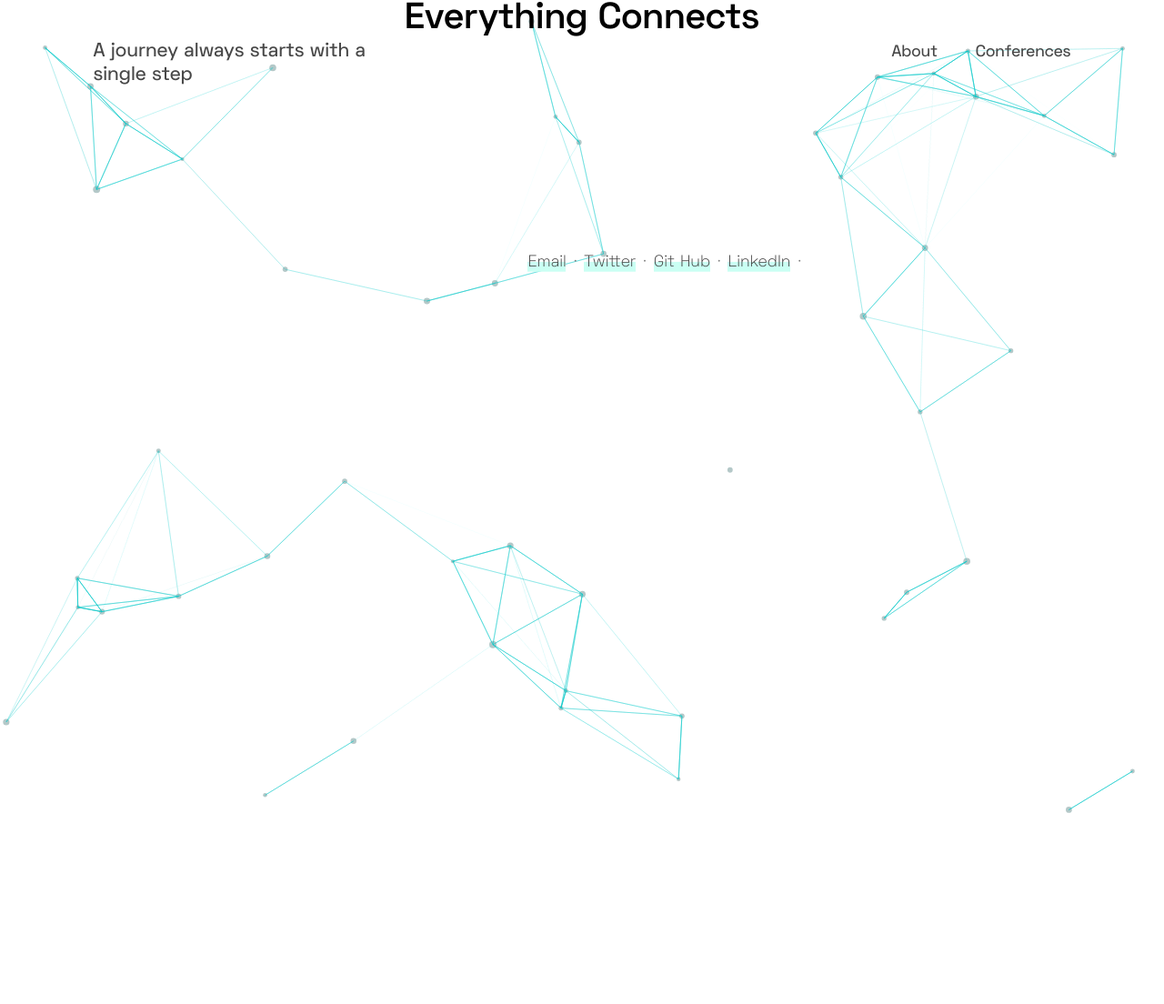
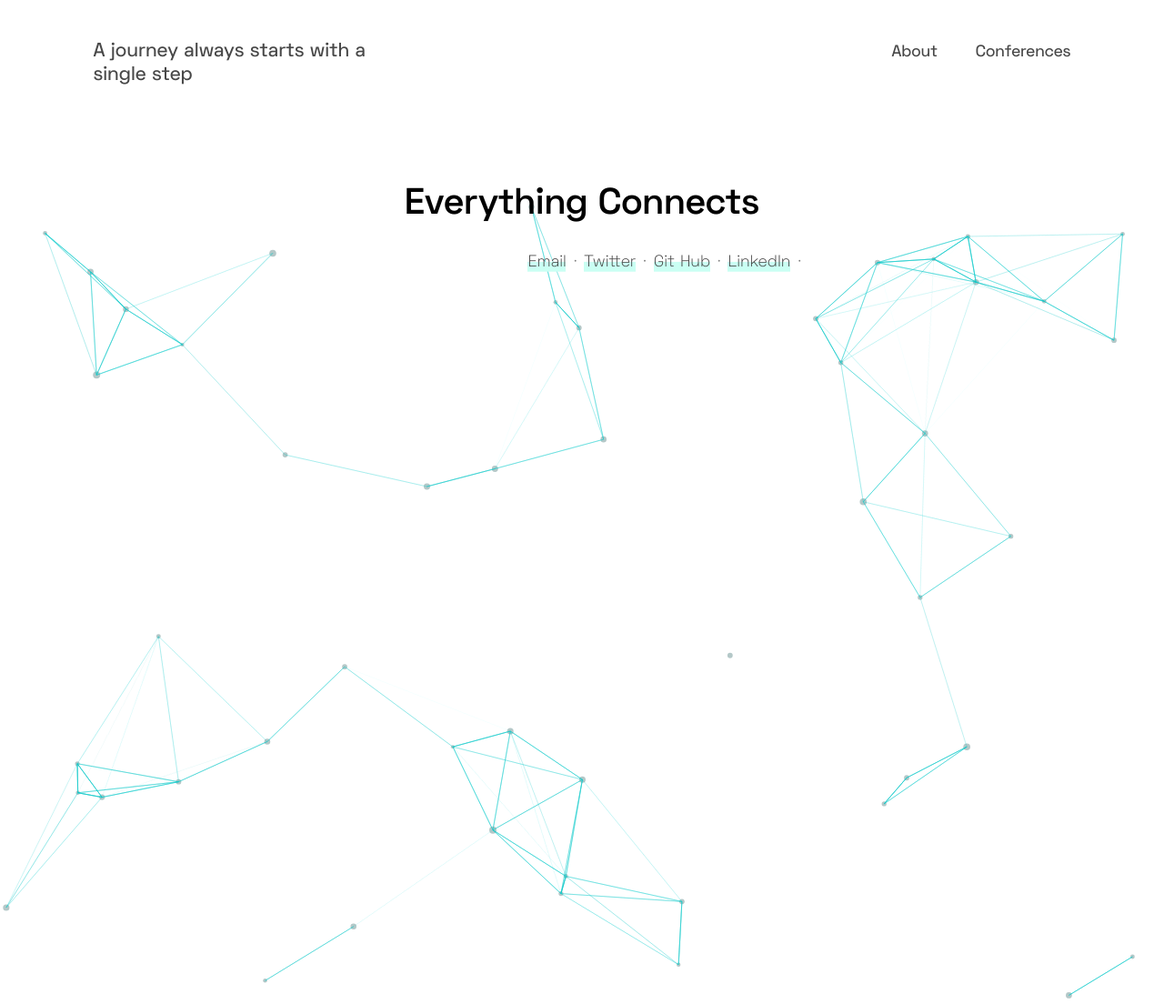
Before and after one commit to lollix91/andrearafanelli.github.io, a Jekyll site: the page built from index.html, in a window 1280 px wide. Shown: the whole page at 91% size. Built offline with Jekyll 4.4.1, drawn with Linux system fonts in a browser that asks for light colours; before the commit the page ends 900 px from its top, so only the background shows below that.

Commit message:
Update style.scss

```diff
--- a/css/style.scss
+++ b/css/style.scss
@@ -537,7 +537,7 @@ a.nav__logo {
 #canvas, #text {
 	position: absolute;
 	display: block;
-	top: 0;
+	top: 10;
 	left: 0;
 	z-index: -1;
 }
```
